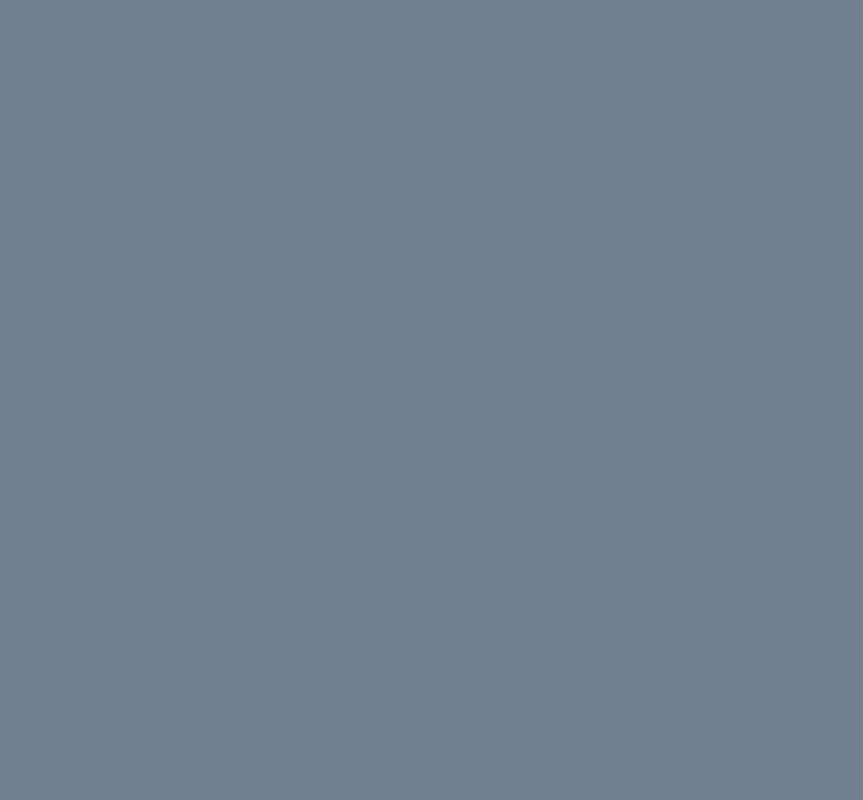
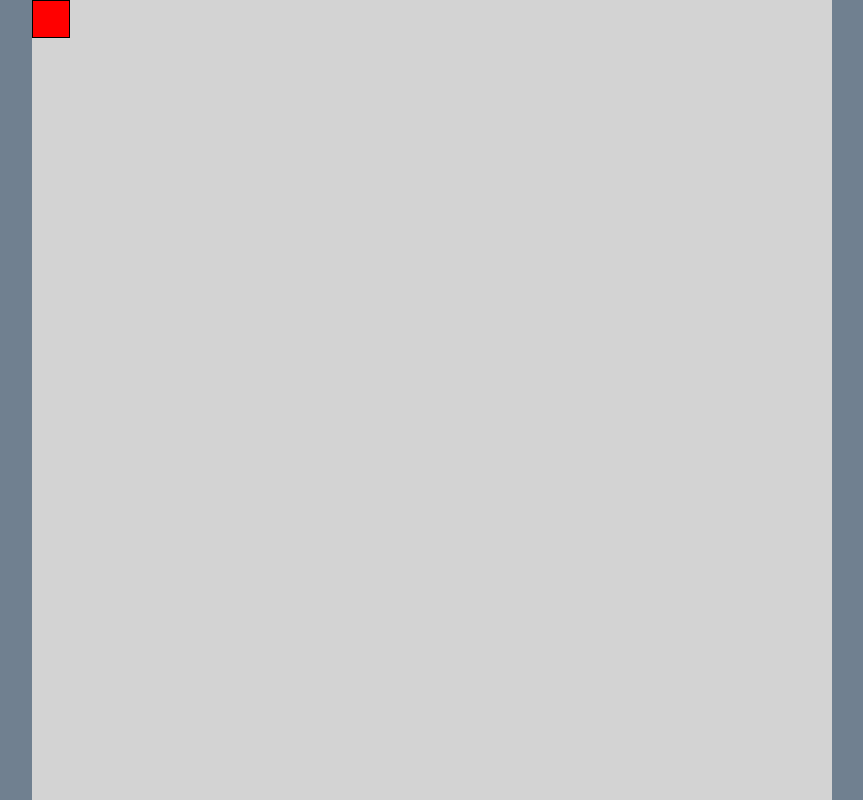
Before and after one commit to iiGregzz/Snake-Game, a plain HTML site: page index.html in a window 1280 px wide. Shown: the whole page, without its empty margins (208-1071 px from the left). Drawn offline with Linux system fonts and the light colour scheme.

```diff
--- a/index.html
+++ b/index.html
@@ -9,7 +9,8 @@
 </head>
 <body>
     <section id="playingarea">
-        <!-- <div id="food"></div> -->
+
+        <div id="food"></div>
     </section>
 </body>
 </html>
--- a/style.css
+++ b/style.css
@@ -12,7 +12,7 @@
     background-color: slategrey;
 }
 
-#playing-area {
+#playingarea {
     height: 100vmin;
     width: 100vmin;
     display: grid;
```
